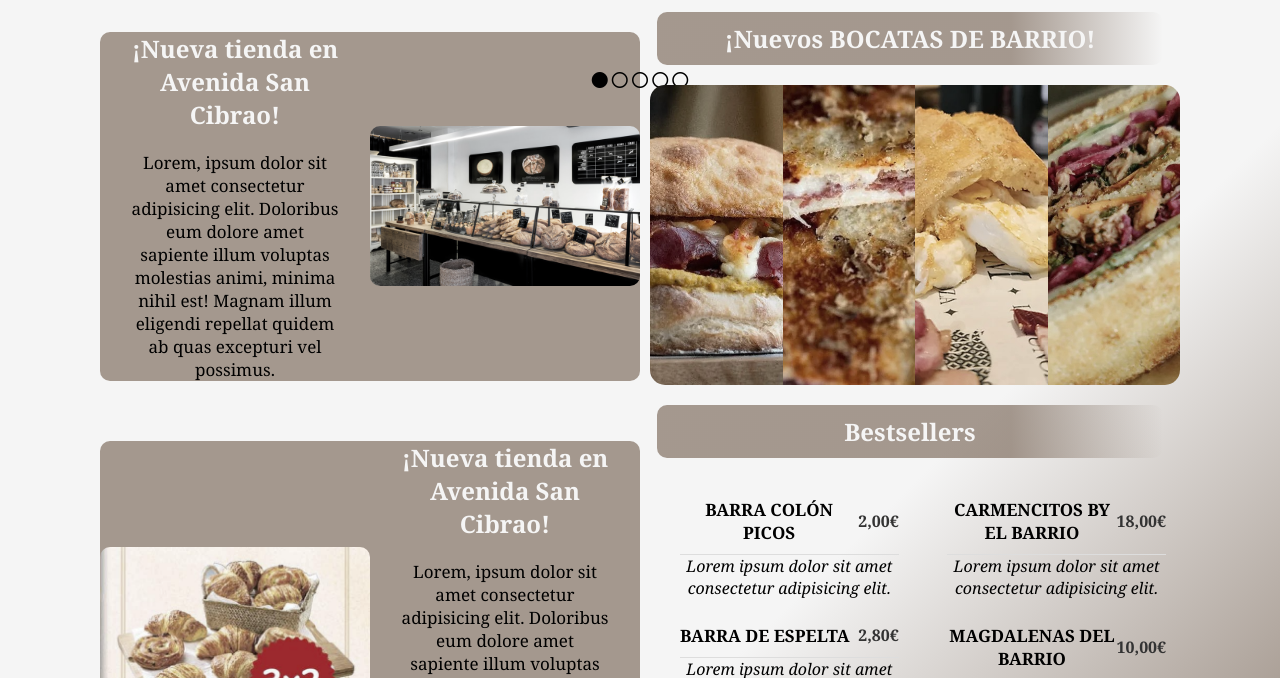
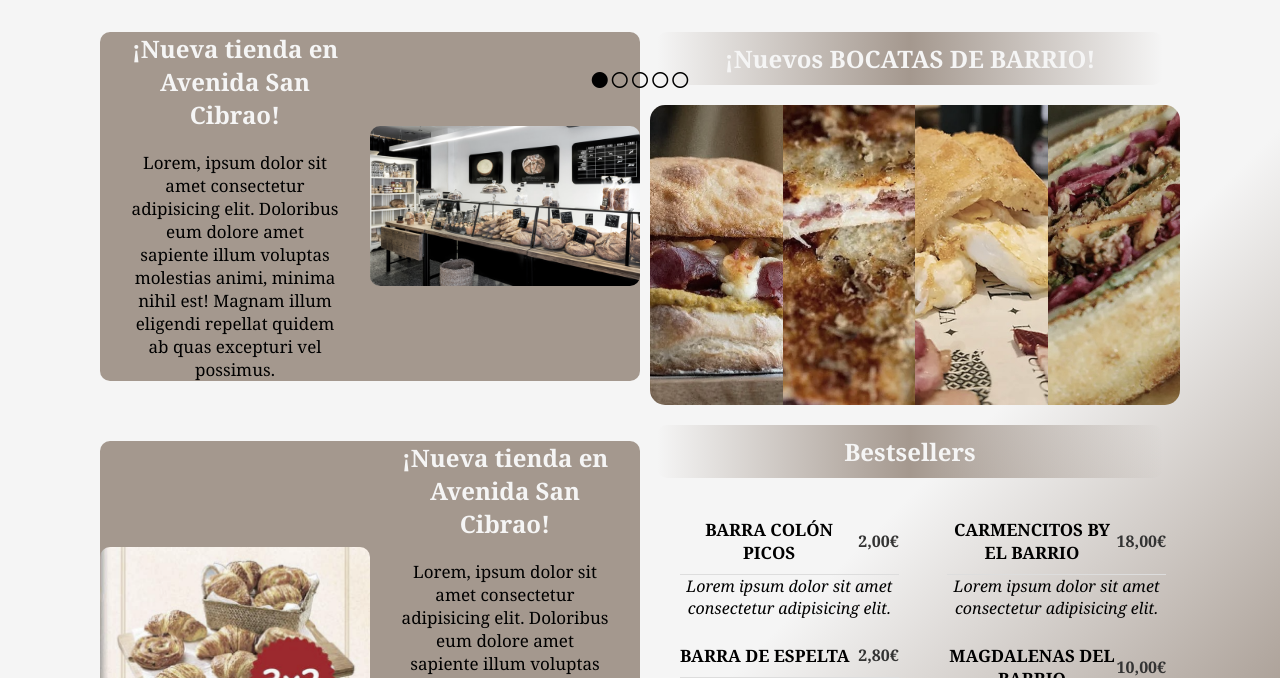
Before and after one commit to Adrianpogo/DIW, a plain HTML site: page Panaderia/index.html in a window 1280 px wide. Shown: the part 713-1391 px from the top of the page. Drawn offline with Linux system fonts and the light colour scheme.

Commit message:
panaderia v7

```diff
--- a/Panaderia/styles.css
+++ b/Panaderia/styles.css
@@ -220,12 +220,13 @@ nav ul li a:hover {
 
 .recomendaciones h3 {
     width: 90%;
-    margin: 0px auto;
-    background: linear-gradient( to right,  #715d4d9c 70%, transparent);
+    margin: 20px auto;
+    background: linear-gradient( to right, transparent, #715d4d9c, transparent);
     color: whitesmoke;
     font-size: 24px;
     padding: 10px;
     border-radius: 10px;
+    font-weight: bold;
 }
 
 /* Contenedor de la recomendación centrado */
```
